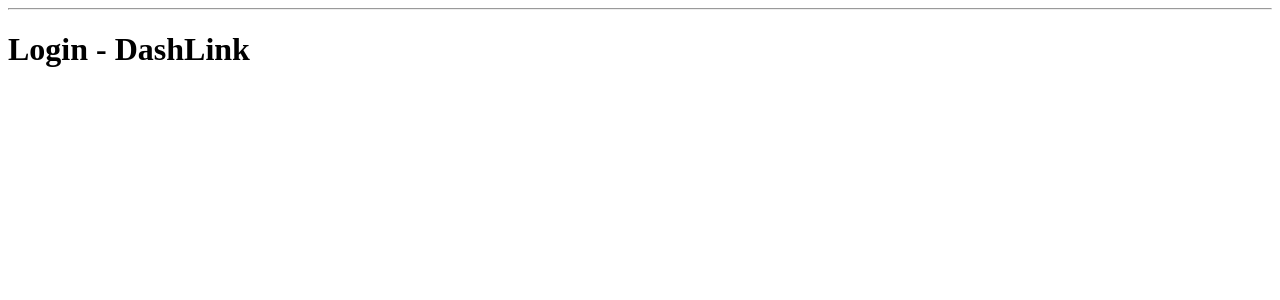
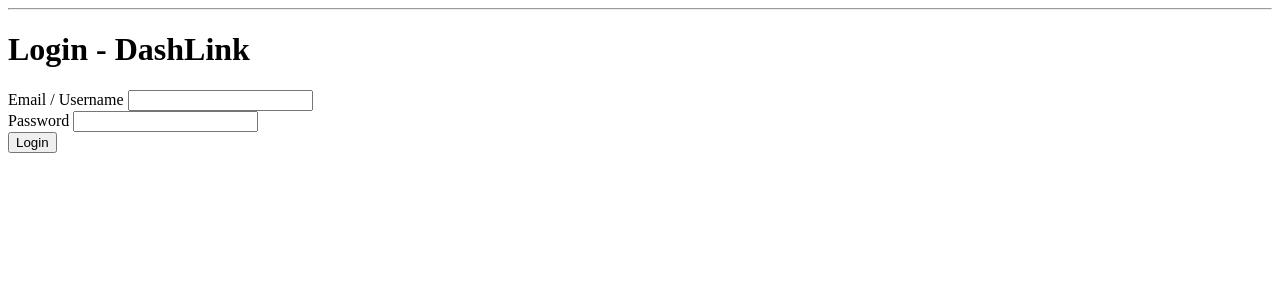
Before and after one commit to filming/dashlink, a Flask app: page /login in a window 1280 px wide. Shown: the part 26-326 px from the top of the page. Run offline with Flask 3, Linux system fonts and the light colour scheme.

Commit message:
feat: add login form to login template

```diff
--- a/dashlink/src/templates/auth/login.html
+++ b/dashlink/src/templates/auth/login.html
@@ -4,4 +4,16 @@
 
 {% block content %}
     <h1>Login - DashLink</h1>
+
+    <form method="POST">
+        {{ form.hidden_tag() }}
+
+        {{ form.email_or_username.label }}
+        {{ form.email_or_username() }}
+        <br>
+        {{ form.password.label }}
+        {{ form.password() }}
+        <br>
+        {{ form.submit() }}
+    </form>
 {% endblock %}
```
